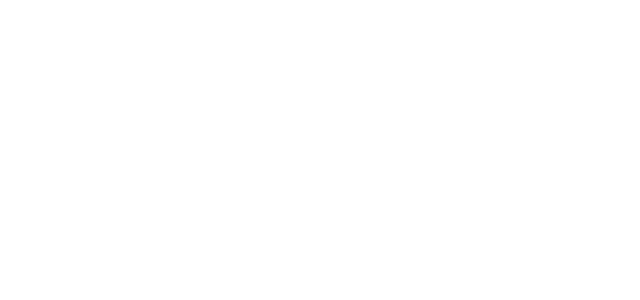
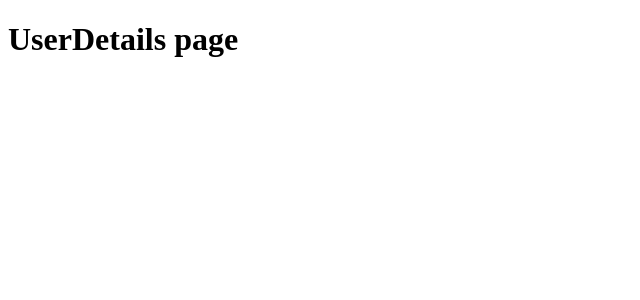
Before and after one commit to Trifonix/first-react-admin-panel-app, a React (Vite) app in the folder client-app/: page /users/1 in a window 1280 px wide. Before the commit this address had no page. Shown: the top 300 px of the page, without its empty margins (0-640 px from the left). Built offline with nearby package versions, Linux system fonts and the light colour scheme.

Commit message:
fix jsx to tsx (4 pages) + done pages routes

```diff
--- a/client-app/src/App.tsx
+++ b/client-app/src/App.tsx
@@ -1,8 +1,8 @@
 import { BrowserRouter, Routes, Route } from "react-router-dom";
 import Dashboard from "./pages/Dashboard";
 import Login from "./pages/Login";
-// import UserDetails from "./pages/UserDetails";
-// import Users from "./pages/Users";
+import UserDetails from "./pages/UserDetails";
+import Users from "./pages/Users";
 
 function App() {
   return (
@@ -10,7 +10,8 @@
       <Routes>
         <Route path="/" element={<Login />} />
         <Route path="/dashboard" element={<Dashboard />} />
-
+        <Route path="/users" element={<Users />} />
+        <Route path="/users/:id" element={<UserDetails />} />
       </Routes>
     </BrowserRouter>
   );
--- /dev/null
+++ b/client-app/src/pages/UserDetails.tsx
@@ -0,0 +1,5 @@
+function UserDetails() {
+  return <h1>UserDetails page</h1>;
+}
+
+export default UserDetails;
--- /dev/null
+++ b/client-app/src/pages/Users.tsx
@@ -0,0 +1,5 @@
+function Users() {
+  return <h1>Users page</h1>;
+}
+
+export default Users;
```
Also changed, not shown: client-app/src/pages/Dashboard.tsx (renamed from client-app/src/pages/Dashboard.jsx), client-app/src/pages/Login.tsx (renamed from client-app/src/pages/Login.jsx), client-app/src/pages/UserDetails.jsx (deleted), client-app/src/pages/Users.jsx (deleted).
